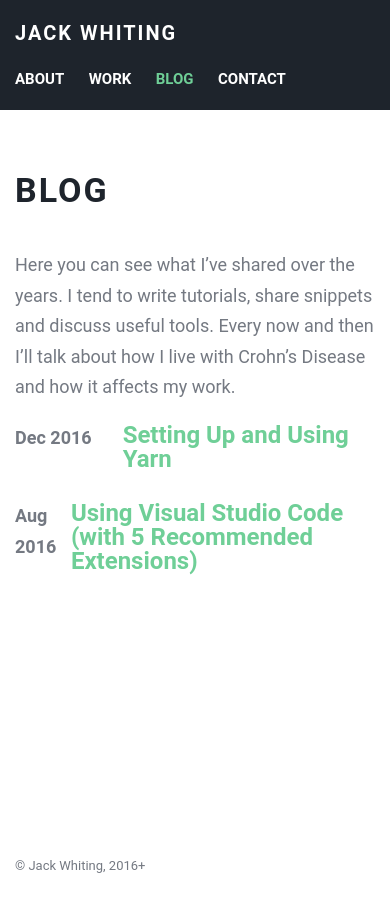
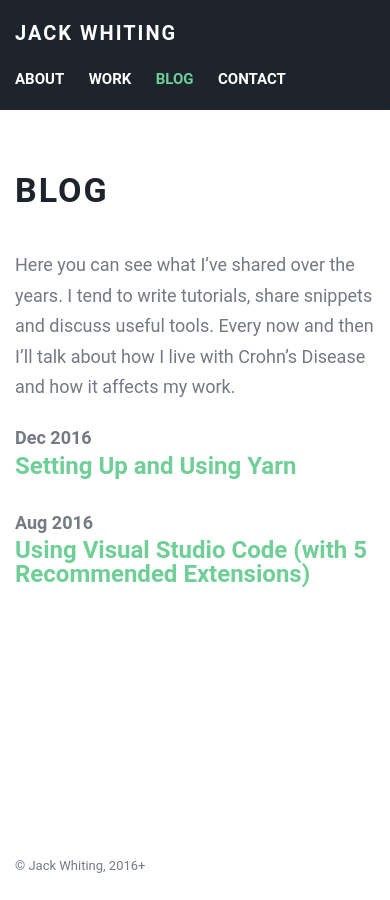
Before and after one commit to jackabox/old.jackwhiting.co.uk, a Jekyll site: the page built from blog.md, in a window 390 px wide. Built offline with Jekyll 4.4.1, drawn with Linux system fonts in a browser that asks for light colours.

Commit message:
responsive style for blog home

```diff
--- a/css/main.css
+++ b/css/main.css
@@ -521,7 +521,7 @@ h4 {
   margin-bottom: 10px; }
 
 h5 {
-  font-size: 1.7rem;
+  font-size: 1.6rem;
   margin-bottom: 10px;
   color: #747982; }
 
@@ -852,21 +852,28 @@ form {
   width: 100%;
   display: block; }
   .posts .post__item {
-    display: -webkit-box;
-    display: -ms-flexbox;
-    display: flex;
-    -webkit-box-orient: horizontal;
-    -webkit-box-direction: normal;
-        -ms-flex-flow: row;
-            flex-flow: row;
     margin-bottom: 30px; }
+    @media (min-width: 678px) {
+      .posts .post__item {
+        display: -webkit-box;
+        display: -ms-flexbox;
+        display: flex;
+        -webkit-box-orient: horizontal;
+        -webkit-box-direction: normal;
+            -ms-flex-flow: row;
+                flex-flow: row; } }
   .posts .post__date {
-    width: 120px;
     font-weight: bold; }
+    @media (min-width: 678px) {
+      .posts .post__date {
+        width: 120px; } }
   .posts h3 {
     margin: 0;
     padding: 0;
     line-height: 1; }
+    @media (min-width: 678px) {
+      .posts h3 {
+        max-width: calc(100% - 120px); } }
 
 .entry__wrapper {
   max-width: 768px; }
```
Also changed, not shown: _sass/pages/_blog.scss (+13 -3 lines), 3 other files.
